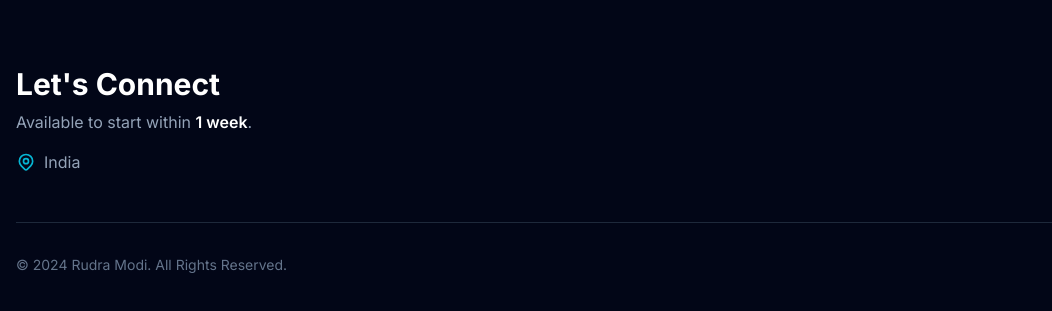
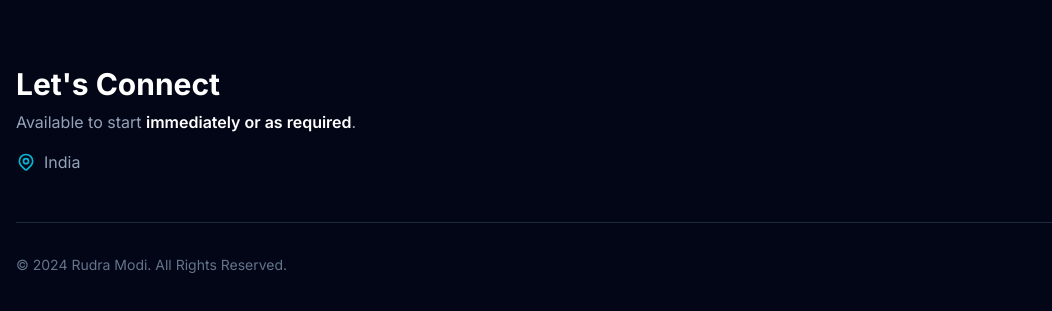
Before and after one commit to rudramodi27/rudramodi27.github.io, a plain HTML site: page index.html in a window 1280 px wide. Shown: the part 2779-3090 px from the top of the page, 0-1052 px from the left. Drawn offline with nearby package versions, Linux system fonts and the light colour scheme.

Commit message:
Update index.html

```diff
--- a/index.html
+++ b/index.html
@@ -302,7 +302,7 @@
             <div class="md:flex md:justify-between items-center mb-10">
                 <div class="mb-6 md:mb-0">
                     <h2 class="text-3xl font-bold text-white mb-2">Let's Connect</h2>
-                    <p class="text-slate-400 mb-4">Available to start within <span class="text-white font-semibold">1 week</span>.</p>
+                    <p class="text-slate-400 mb-4">Available to start <span class="text-white font-semibold">immediately or as required</span>.</p>
                     <div class="flex items-center text-slate-400 mb-2">
                         <svg class="w-5 h-5 mr-2 text-cyan-500" fill="none" stroke="currentColor" viewBox="0 0 24 24"><path stroke-linecap="round" stroke-linejoin="round" stroke-width="2" d="M17.657 16.657L13.414 20.9a1.998 1.998 0 01-2.827 0l-4.244-4.243a8 8 0 1111.314 0z"></path><path stroke-linecap="round" stroke-linejoin="round" stroke-width="2" d="M15 11a3 3 0 11-6 0 3 3 0 016 0z"></path></svg>
                         India
```
